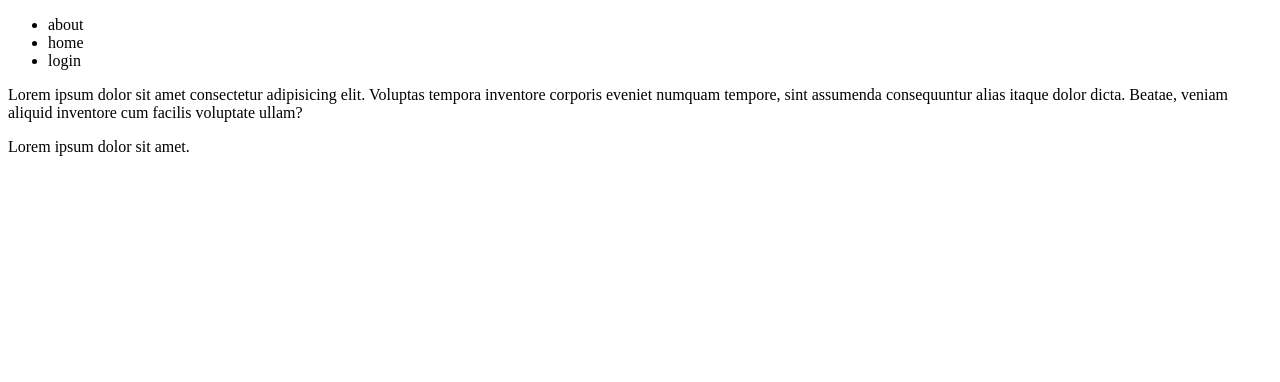
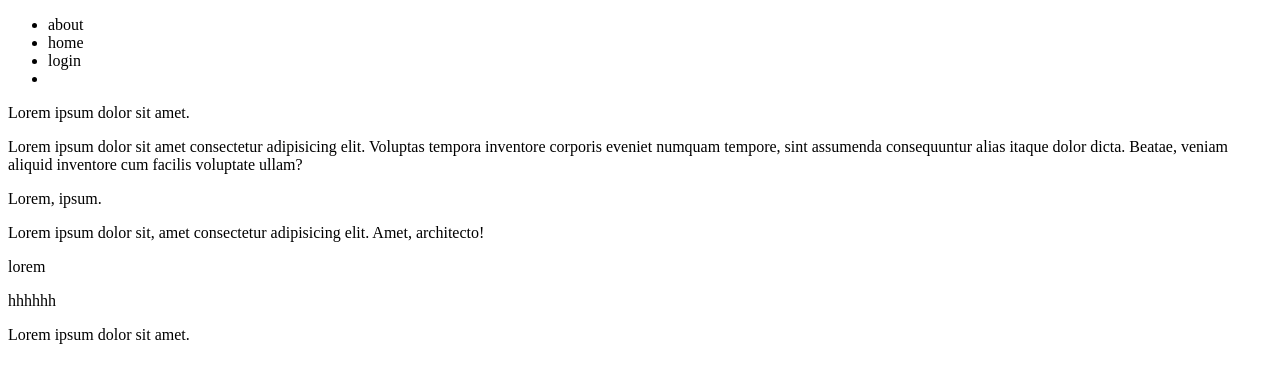
Before and after one commit to Sanjybek/branch-test, a plain HTML site: page index.html in a window 1280 px wide. Drawn offline with Linux system fonts and the light colour scheme.

Commit message:
div text

```diff
--- a/index.html
+++ b/index.html
@@ -11,10 +11,16 @@
             <li>about</li>
             <li>home</li>
             <li>login</li>
+            <li></li>
         </ul>
     </header>
     <div>
+        <p>Lorem ipsum dolor sit amet.</p>
         <p>Lorem ipsum dolor sit amet consectetur adipisicing elit. Voluptas tempora inventore corporis eveniet numquam tempore, sint assumenda consequuntur alias itaque dolor dicta. Beatae, veniam aliquid inventore cum facilis voluptate ullam?</p>
+        <p>Lorem, ipsum.</p>
+        <p>Lorem ipsum dolor sit, amet consectetur adipisicing elit. Amet, architecto!</p>
+        <p>lorem</p>
+        <p>hhhhhh</p>
     </div>
     <div>
         <p>Lorem ipsum dolor sit amet.</p>
```
